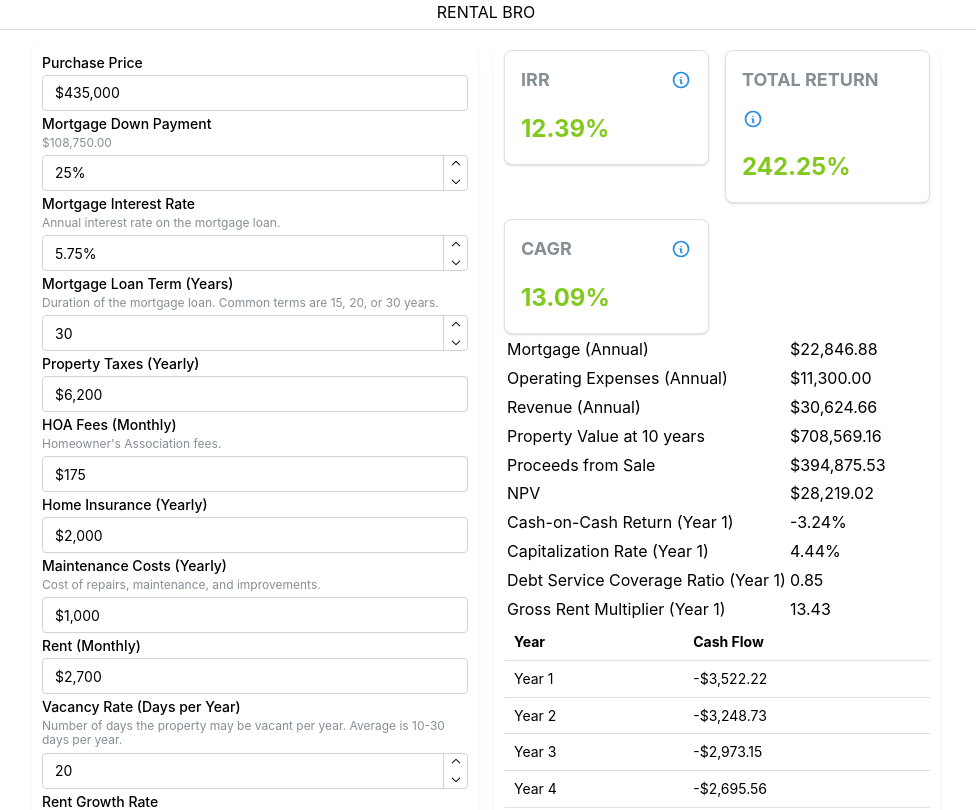
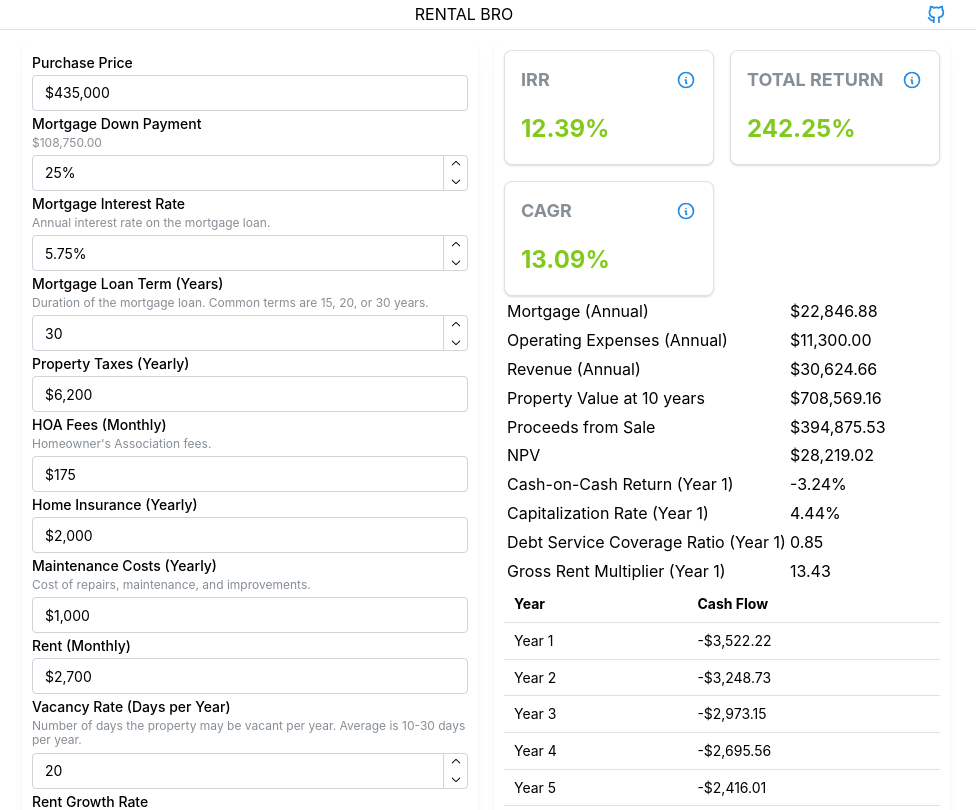
Before and after one commit to kkhimself/rentalbro, a React (Create React App) app: page / in a window 1280 px wide. Shown: the top 810 px of the page, without its empty margins (154-1130 px from the left). Built offline with nearby package versions, Linux system fonts and the light colour scheme.

Commit message:
GitHub icon

```diff
--- a/src/App.tsx
+++ b/src/App.tsx
@@ -1,13 +1,15 @@
 import React from "react";
 import {
   AppShell,
+  ActionIcon,
   Container,
   Grid,
+  Group,
   Paper,
-  MantineProvider,
-  Center,
+  MantineProvider
 } from "@mantine/core";
-import { useHeadroom } from '@mantine/hooks';
+import { useHeadroom } from "@mantine/hooks";
+import { IconBrandGithub } from '@tabler/icons-react';
 import RentalProperty from "./models/RentalProperty";
 import PropertyVariables from "./components/PropertyVariables";
 import PropertyInsights from "./components/PropertyInsights";
@@ -43,17 +45,29 @@ export default function App() {
     setRentalProperty(p);
   };
 
+  const openGitHub = () => {
+    window.open("https://github.com/kkhimself/rentalbro");
+  };
+
   return (
     <MantineProvider>
       <div className="App">
+        <AppShell
+          padding="xs"
+          header={{ height: 30, collapsed: !pinned, offset: false }}
+        >
+          <AppShell.Header>
             <Container>
-          <AppShell padding="xs" header={{ height: 30, collapsed: !pinned, offset: false }}>
-            <AppShell.Header>
-              <Center>
-                <div>RENTAL BRO</div>
-              </Center>
+              <Group justify="space-between">
+                <div style={{margin: "auto"}}>RENTAL BRO</div>
+                <ActionIcon variant="subtle" aria-label="GitHub" onClick={openGitHub}>
+                  <IconBrandGithub style={{ width: '80%', height: '80%' }} />
+                </ActionIcon>
+              </Group>
+            </Container>
           </AppShell.Header>
           <AppShell.Main pt="40">
+            <Container>
               <Grid>
                 <Grid.Col span={{ base: 12, md: 6 }}>
                   <Paper shadow="sm" p="xs" radius="md">
@@ -69,10 +83,10 @@ export default function App() {
                   </Paper>
                 </Grid.Col>
               </Grid>
+            </Container>
           </AppShell.Main>
         </AppShell>
         <ScrollTop />
-        </Container>
       </div>
     </MantineProvider>
   );
--- a/src/components/ScrollTop.tsx
+++ b/src/components/ScrollTop.tsx
@@ -12,7 +12,7 @@ export default function ScrollTop() {
           <Tooltip label="Scroll to top">
             <ActionIcon
               size={42}
-              variant="filled"
+              variant="light"
               aria-label="Scroll to top"
               style={transitionStyles}
               onClick={() => scrollTo({ y: 0 })}
```
Lines whose indentation alone changed are shown as unchanged.
